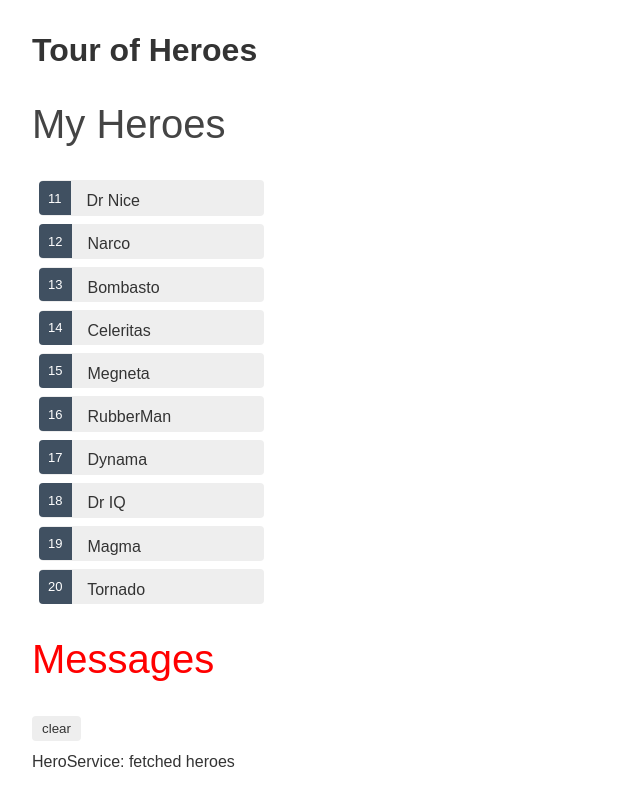
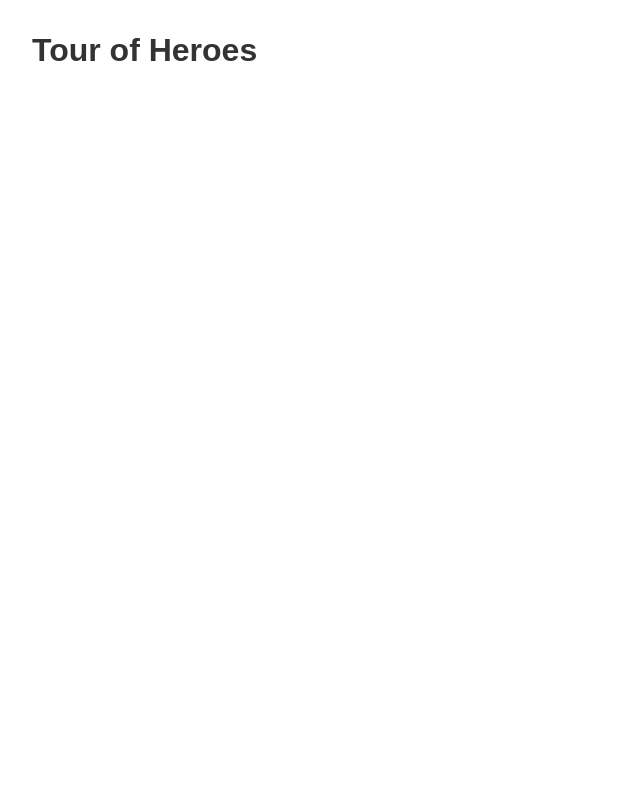
Before and after one commit to mfbutner/CanvasHelpers, an Angular app: page / in a window 1280 px wide. Shown: the whole page, without its empty margins (0-640 px from the left). Built offline with nearby package versions, Linux system fonts and the light colour scheme.

Commit message:
Replaced routing to url

```diff
--- a/src/app/app-routing.module.ts
+++ b/src/app/app-routing.module.ts
@@ -3,6 +3,7 @@ import { RouterModule, Routes } from '@angular/router';
 
 import { HeroesComponent } from './heroes/heroes.component';
 
+/* displays heroes component to /heroes URL */
 const routes: Routes = [
   { path: 'heroes', component: HeroesComponent }
 ];
--- a/src/app/app.component.html
+++ b/src/app/app.component.html
@@ -1,3 +1,3 @@
 <h1>{{title}}</h1>
-<app-heroes></app-heroes>
+<router-outlet></router-outlet>
 <app-messages></app-messages>
```
